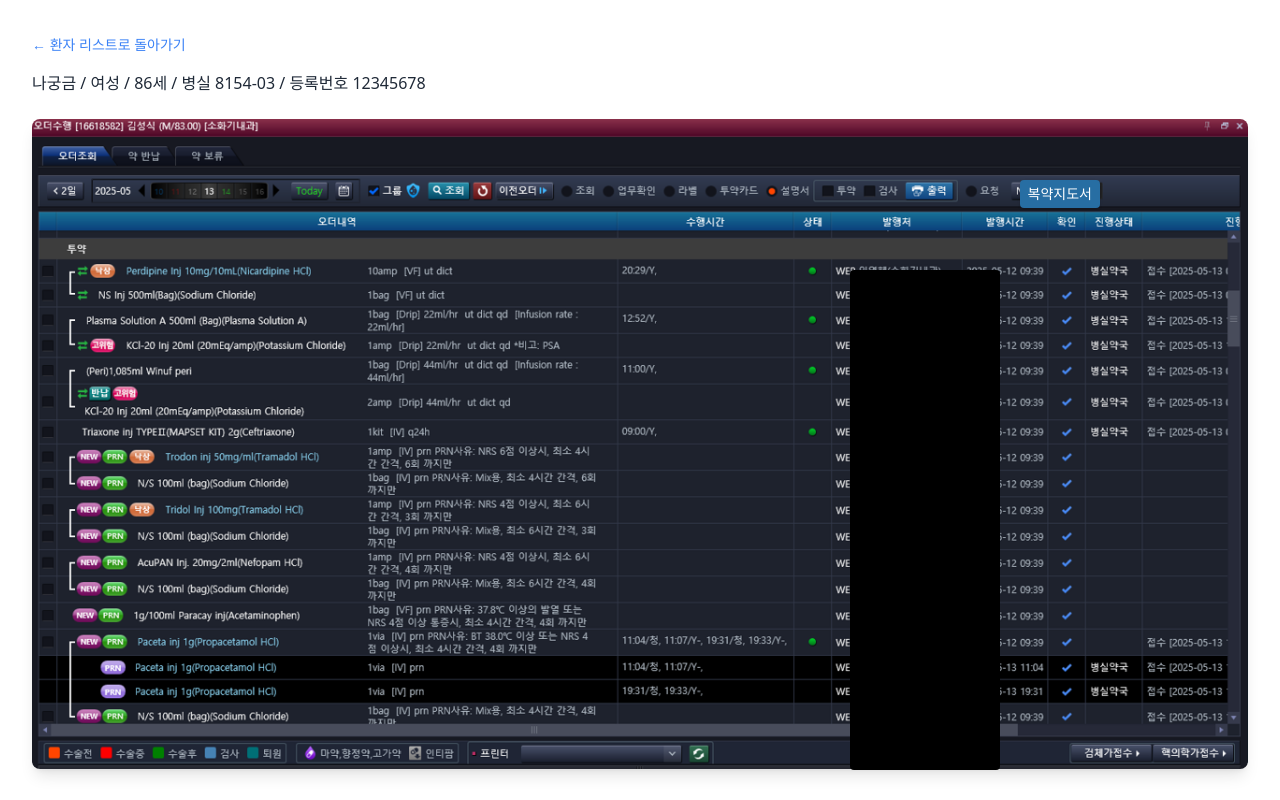
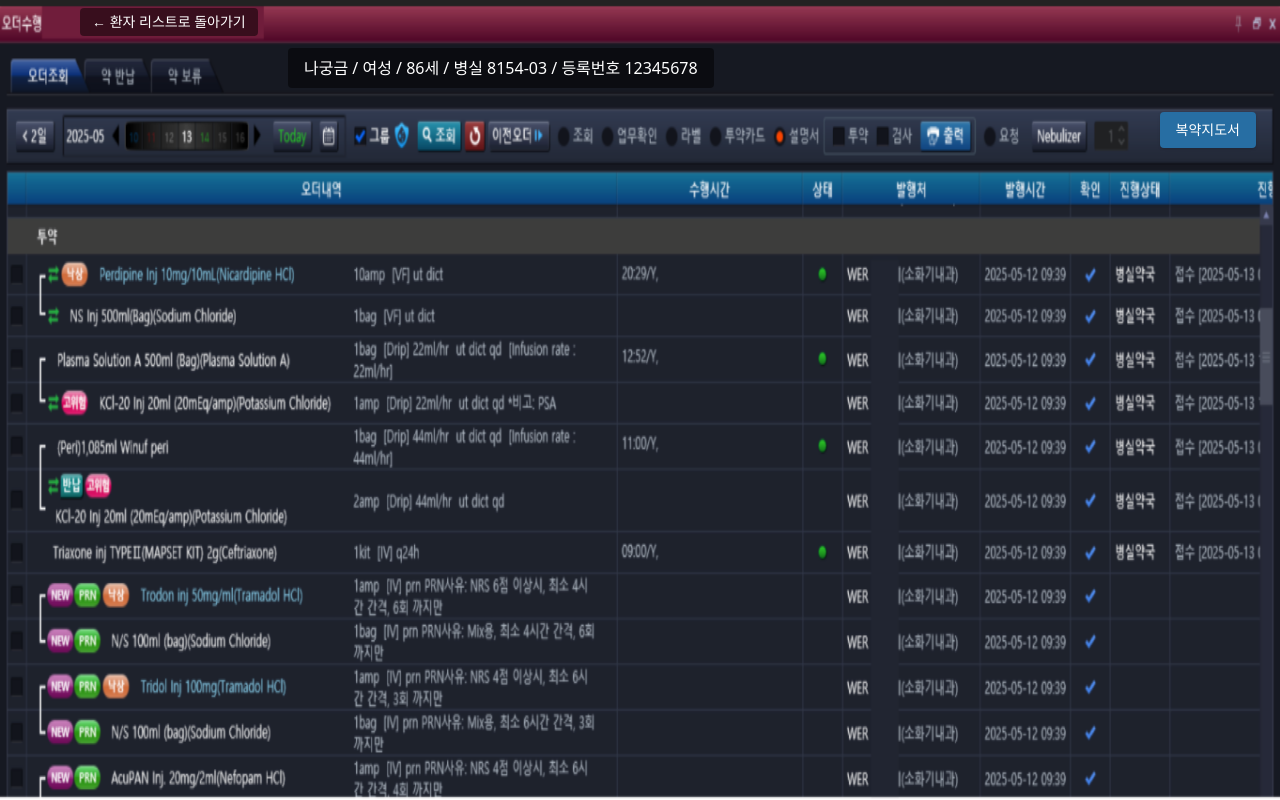
Before and after one commit to ohofront/medication-guide-app, a React (Vite) app: page /detail in a window 1280 px wide. Built offline with nearby package versions, Linux system fonts and the light colour scheme.

Commit message:
refactor: :recycle: full image

```diff
--- a/src/components/PatientDetail.tsx
+++ b/src/components/PatientDetail.tsx
@@ -1,49 +1,43 @@
 import { useState } from "react";
 import { useNavigate } from "react-router-dom";
 import MedicationModal from "@/components/MedicationModal";
-import ordersImage from "@/assets/order.png"; // 마스킹된 오더 이미지 (임영혜 포함되어야 함)
+import ordersImage from "@/assets/order.png"; // 방금 업로드된 이미지
 
 const PatientDetail = () => {
   const navigate = useNavigate();
   const [showModal, setShowModal] = useState(false);
 
   return (
-    <div className="min-h-screen p-8 bg-white">
+    <div className="relative w-screen h-screen overflow-hidden bg-black">
       {/* 뒤로가기 버튼 */}
       <button
         onClick={() => navigate(-1)}
-        className="mb-4 text-sm text-blue-500 hover:underline"
+        className="absolute z-10 px-3 py-1 text-sm text-white bg-black bg-opacity-50 rounded top-2 left-20 hover:underline"
       >
         ← 환자 리스트로 돌아가기
       </button>
 
-      {/* 환자 정보 */}
-      <div className="mb-6">
-        <p className="text-gray-800">
+      {/* 환자 정보 텍스트 */}
+      <div className="absolute z-10 px-4 py-2 text-white bg-black bg-opacity-50 rounded top-12 left-72">
         나궁금 / 여성 / 86세 / 병실 8154-03 / 등록번호 12345678
-        </p>
       </div>
 
-      {/* 이미지 영역 (오더조회 + 버튼 + 마스킹 포함) */}
-      <div className="w-full max-w-7xl ">
-        {/* 오더 이미지 */}
-        <img
-          src={ordersImage}
-          alt="오더 내역"
-          className="w-auto rounded-lg shadow-lg"
-        />
-
-        {/* 이미지 위 복약지도서 버튼 */}
+      {/* 복약지도서 버튼 */}
       <button
         onClick={() => setShowModal(true)}
-          className="absolute top-[180px] right-[180px] px-2 py-1 bg-[#276EA3] text-white rounded hover:bg-[#3988c4] shadow text-sm"
+        className="absolute top-28 right-6 px-4 py-2 bg-[#276EA3] text-white rounded hover:bg-[#3988c4] shadow z-10 text-sm"
       >
         복약지도서
       </button>
 
-        {/* 임영혜 마스킹 박스 (위치 조정 필요 시 개발자 도구로 픽셀 확인) */}
-        <div className="absolute top-[270px] left-[850px] w-[150px] h-[500px] bg-black rounded" />
-      </div>
+      {/* 이미지 전체 채우기 */}
+      <img
+        src={ordersImage}
+        alt="오더 내역"
+        className="absolute top-0 left-0 object-fill w-full h-full"
+        style={{ imageRendering: "auto" }} // 또는 'crisp-edges' 실험 가능
+        draggable={false}
+      />
 
       {/* 복약지도서 모달 */}
       {showModal && (
--- a/src/components/PatientList.tsx
+++ b/src/components/PatientList.tsx
@@ -5,38 +5,22 @@ const PatientList = () => {
   const navigate = useNavigate();
 
   return (
-    <div className="min-h-screen p-8 bg-white ">
-      {/* 페이지 제목 */}
-      <h2 className="mb-6 text-2xl font-bold text-gray-800">환자 리스트</h2>
-
-      {/* 마스킹된 이미지 */}
-      <div className="w-full max-w-7xl ">
+    <div className="relative w-screen h-screen overflow-hidden">
+      {/* 고해상도 이미지가 화면을 꽉 채우도록 */}
       <img
         src={wardImage}
         alt="환자 병동 리스트"
-          className="w-auto rounded-lg shadow-lg"
+        className="absolute top-0 left-0 object-fill w-full h-full"
+        draggable={false}
       />
       {/* 첫 번째 행: 노순임 → 나궁금으로 클릭 가능하게 */}
       <div
-          className="absolute top-[230px] left-[150px] w-[60px] h-[20px] cursor-pointer bg-black"
-          onClick={() => navigate("/detail")} // id=999 가정
+        className="absolute top-[200px] left-[150px] w-[60px] h-[20px] cursor-pointer"
+        onClick={() => navigate("/detail")}
       >
-          <div className="items-center text-xs text-center text-white">
+        <div className="text-lg text-center text-white bg-black rounded bg-opacity-70">
           나궁금
-          </div>{" "}
-          {/* 접근성용 숨김 텍스트 */}
         </div>
-        {/* 마스킹 박스들 (신율아, 환자명, 등록번호, 담당의, 담당간호사) */}
-        <div className="absolute top-[250px] left-[150px] w-[60px] h-[170px] bg-black rounded" />{" "}
-        {/* 환자명 */}
-        <div className="absolute top-[230px] left-[210px] w-[90px] h-[190px] bg-black rounded" />{" "}
-        {/* 등록번호 */}
-        <div className="absolute top-[230px] left-[510px] w-[100px] h-[190px] bg-black rounded" />{" "}
-        {/* 담당교수 & 담당의 */}
-        <div className="absolute top-[230px] left-[1000px] w-[60px] h-[190px] bg-black  rounded" />{" "}
-        {/* 담당간호사 */}
-        <div className="absolute top-[230px] left-[1230px] w-[60px] h-[190px] bg-black rounded" />{" "}
-        {/* 환자명 */}
       </div>
     </div>
   );
```
Also changed, not shown: src/assets/list.png, src/assets/order.png. Lines whose indentation alone changed are shown as unchanged.
